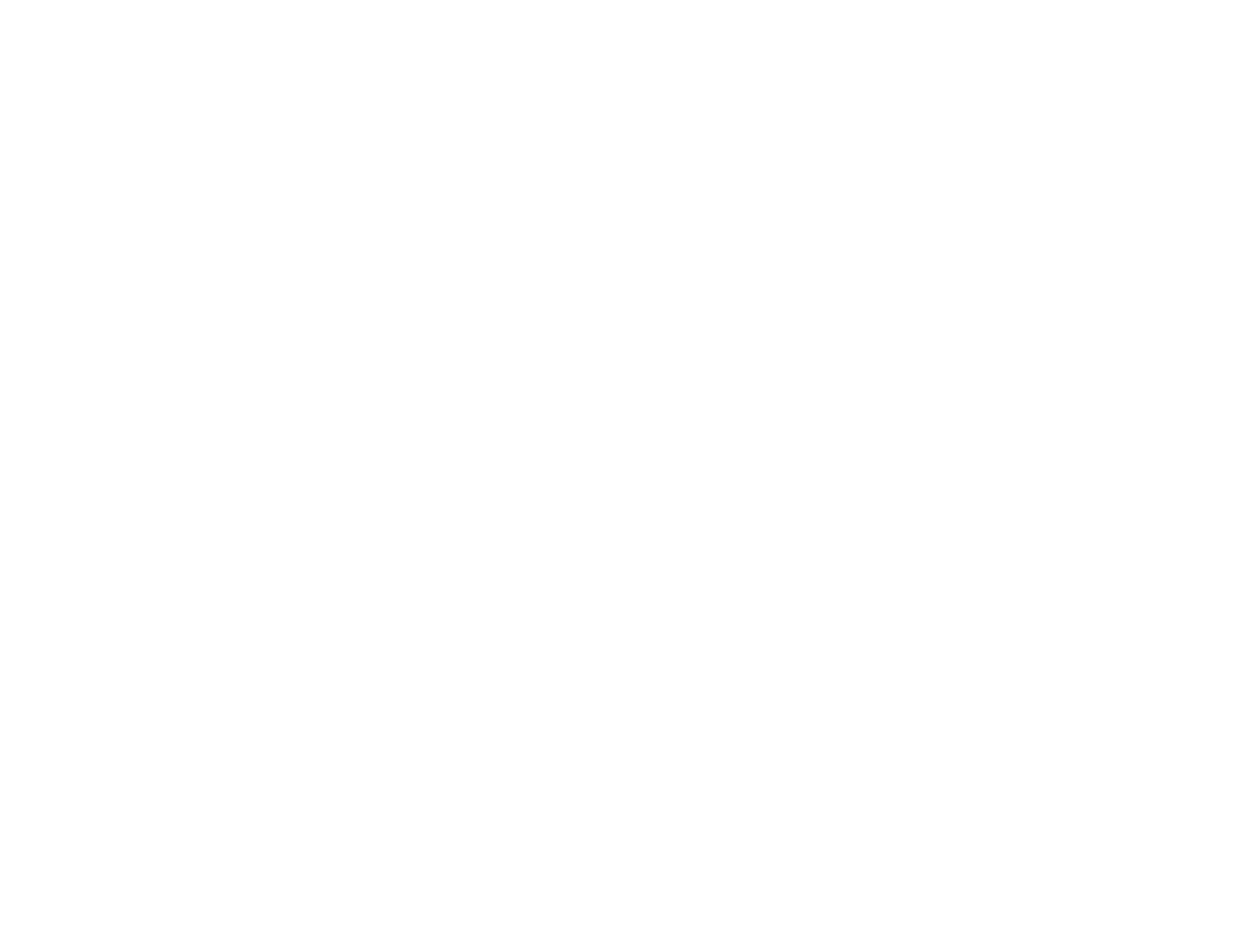
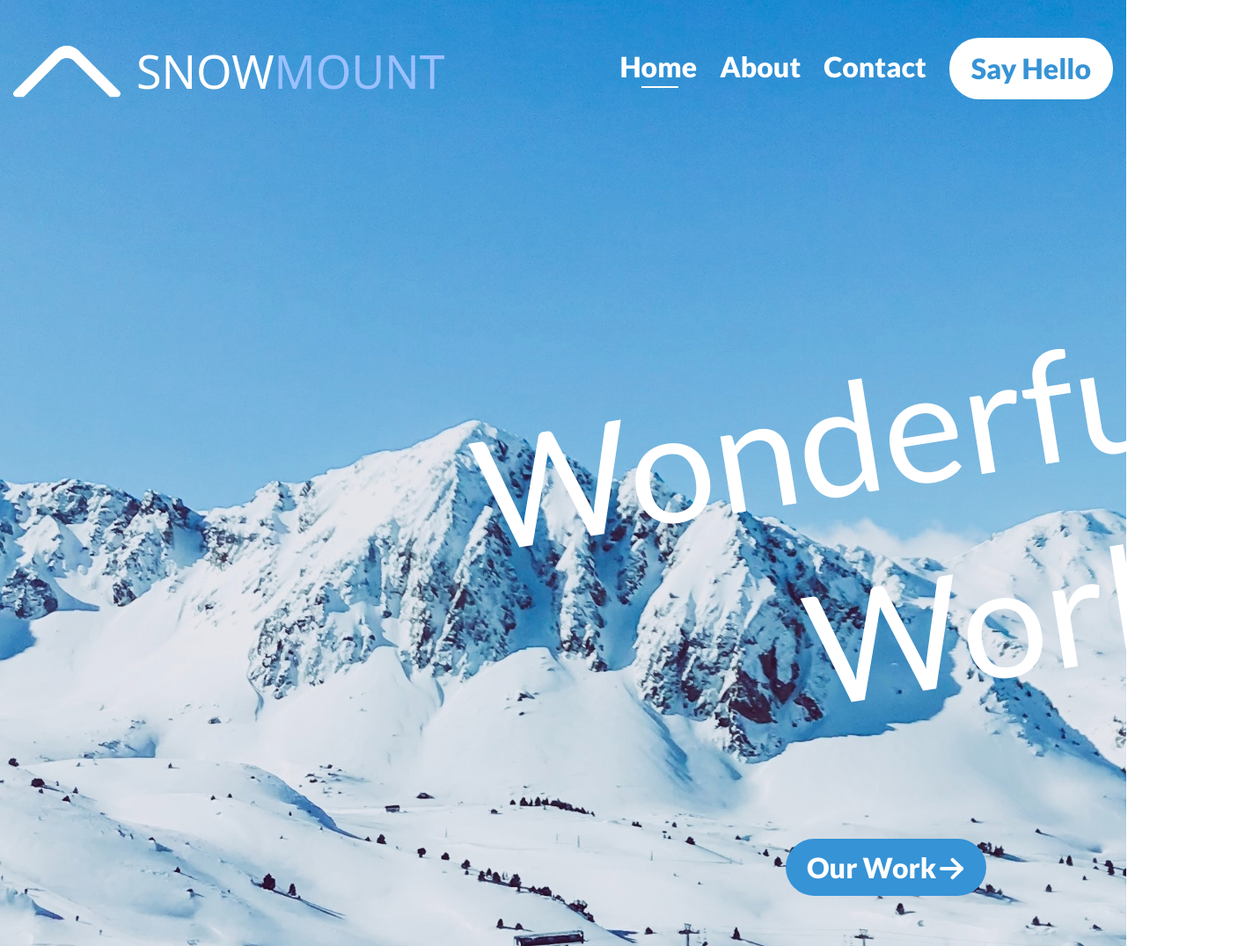
Before and after one commit to argtonzekaj/project_snow-mount, a plain HTML site: page index.html in a window 1280 px wide. Shown: the whole page at 88% size, 1423 px wide, since content can reach past the window. Before the commit the page ends 800 px from the top, so only its background shows below. Drawn offline with Linux system fonts and the light colour scheme.

Commit message:
header created

```diff
--- a/index.html
+++ b/index.html
@@ -1,13 +1,12 @@
 <!DOCTYPE html>
 <html>
+
 <head>
   <meta charset="utf-8" />
   <meta http-equiv="X-UA-Compatible" content="IE=edge" />
-    <meta
-      name="viewport"
-      content="width=device-width, initial-scale=1.0, maximum-scale=1.0, user-scalable=0"
-    />
-    <title>Project Name</title>
+  <meta name="viewport" content="width=device-width, initial-scale=1.0, maximum-scale=1.0, user-scalable=0" />
+  <title>SNOWMOUNT</title>
+  <link href="https://fonts.googleapis.com/css2?family=Lato:wght@400;900&display=swap" rel="stylesheet">
   <link rel="stylesheet" href="src/css/reset.css" />
   <link rel="stylesheet" href="src/css/grid.css" />
   <link rel="stylesheet" href="src/css/style.css" />
@@ -17,7 +16,35 @@
 <body>
   <!-- BEGIN HEADER -->
   <header id="header" class="main_header">
-      <div class="headerWrap"></div>
+    <div class="container">
+      <div class="headerWrap">
+        <div class="header_img">
+          <img src="src/images/Component 4 – 1.svg" alt="logo">
+        </div>
+        <div class="nav_bar">
+          <ul class="nav_bar-ul">
+            <a href="#">
+              <li class="nav_bar-border"> Home</li>
+            </a>
+            <a href="#">
+              <li class="nav_bar-go">About</li>
+            </a>
+            <a href="#">
+              <li class="nav_bar-go">Contact</li>
+            </a>
+            <a href="#">
+              <li class="button">Say Hello</li>
+            </a>
+          </ul>
+        </div>
+      </div>
+      <div class="header_intro-content">
+        <h1>Wonderful World</h1>
+      </div>
+      <div class="header_button-work">
+        <a href="#"><span>Our Work</span></a>
+      </div>
+    </div>
   </header>
   <!-- END HEADER -->
   <!-- BEGIN MAIN -->
@@ -33,4 +60,5 @@
   <!-- SCRIPTS -->
   <script src="src/js/main.js" type="text/javascript"></script>
 </body>
+
 </html>
--- a/src/css/grid.css
+++ b/src/css/grid.css
@@ -1,6 +1,6 @@
 .container {
   width: 100%;
-  max-width: 1170px;
+  max-width: 1730px;
   margin: 0 auto;
   padding: 0 15px;
 }
--- a/src/css/style.css
+++ b/src/css/style.css
@@ -0,0 +1,119 @@
+body,
+input,
+select,
+option,
+textarea{
+    font-family: 'Lato', sans-serif;
+}
+.main_header{
+    width: 100%;
+    height: 1076px;
+    background-image: url(../images/alps-altitude-bird-s-eye-view-2013658.jpg);
+    background-repeat: no-repeat;
+    background-size: cover;
+}
+.headerWrap{
+    display: flex;
+    justify-content: space-between;
+}
+.header_img{
+    margin-top: 45px;
+}
+.nav_bar-ul{
+    display: flex;
+    flex-direction: row;
+}
+.nav_bar li{
+    margin-top: 54px;
+    margin-left: 26px;
+    font-size: 32px;
+    line-height: 44px;
+    font-weight: 900;
+    color: white;
+    transition: all 0.7s ease-in-out;
+}
+.nav_bar-go:hover{
+    padding-top: 13px;
+    padding-bottom: 13px;
+    padding-left: 25px;
+    padding-right: 25px;
+    color: #3693D6;
+    border-radius: 34px;
+    background-color: white;
+}
+.nav_bar-border::after{
+    content: '';
+    display: block;
+    border-bottom: 2px solid #ffffff;
+    width: 42px;
+    margin-left: 25px;
+}
+.button{
+    margin-top: 43px!important;
+    color: #3693D6!important;
+    padding-top: 13px;
+    padding-bottom: 13px;
+    padding-left: 25px;
+    padding-right: 25px;
+    background-color: white;
+    border-radius: 34px;
+}
+.button:hover{
+    background-color: #3693D6;
+    color: white!important;
+    transition: all 0.3s ease-in-out;
+}
+.nav_bar ul a{
+    text-decoration: none;
+}
+.header_intro-content{
+    margin-top: 265.9px;
+    margin-left: 500.9px;
+    width: 872.01px;
+    height: 511.09px;
+    transform: rotate(-9deg);
+}
+.header_intro-content h1{
+    font-size: 175px;
+    text-align: end;
+    color: white;
+    line-height: 233px;
+    font-weight: 400;
+}
+.header_button-work{
+    margin-left: 878px;
+    margin-top: 72px;
+}
+.header_button-work span:hover{
+    background-color: white;
+    color: #3693D6;
+    transition: all 0.3s ease-in-out;
+}
+.header_button-work a{
+    text-decoration: none;
+}
+.header_button-work span{
+    padding-top: 13px;
+    padding-bottom: 13px;
+    padding-left: 24px;
+    padding-right: 57px;
+    background-color: #3693D6;
+    color: white;
+    font-size: 32px;
+    line-height: 44px;
+    font-weight: 900;
+    border-radius: 34px;
+    position: relative;
+    transition: all 0.8s ease-in-out;
+}
+.header_button-work span::after{
+    content: '';
+    position: absolute;
+    display: inline-block;
+    background-image: url(../images/Group\ 2.svg);
+    background-repeat: no-repeat;
+    width: 100%;
+    height: 100%;
+    margin-top: 10px;
+    margin-left: 4.2px;
+}
```
Also changed, not shown: src/images/Component 4 – 1.svg (added), src/images/Group 2.svg (added), src/images/alps-altitude-bird-s-eye-view-2013658.jpg (added). Lines whose indentation alone changed are shown as unchanged.
